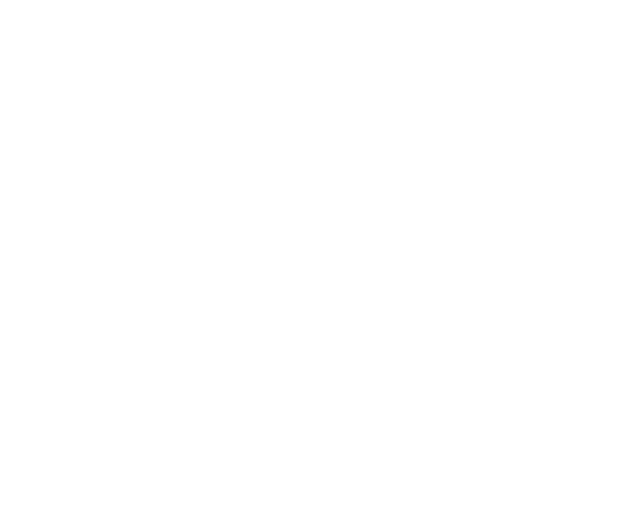
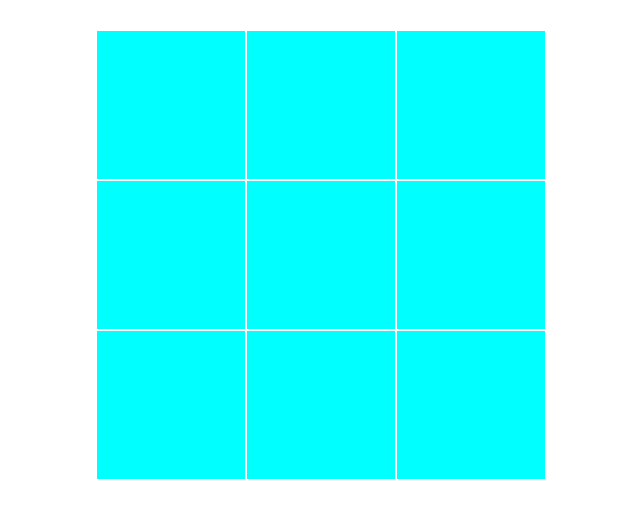
Before and after one commit to TheCoderFish/tic-tac-toe-ts, a plain HTML site: page index.html in a window 1280 px wide. Shown: the whole page, without its empty margins (319-959 px from the left). Drawn offline with Linux system fonts and the light colour scheme.

Commit message:
board setup

```diff
--- a/game.js
+++ b/game.js
@@ -1,3 +1,26 @@
 "use strict";
-console.log('Hello World');
-var x = 6;
+var board = document.querySelector('.board');
+function createBox(i) {
+    var box = document.createElement('td');
+    box.classList.add('box');
+    box.setAttribute('id', i.toString());
+    box.addEventListener('click', clicked);
+    return box;
+}
+function createBoard() {
+    var table = document.createElement('table');
+    for (var i = 0; i < 3; i++) {
+        var row = document.createElement('tr');
+        row.classList.add('row');
+        for (var j = 0; j < 3; j++) {
+            row.appendChild(createBox(j + (i * 3)));
+        }
+        table.appendChild(row);
+    }
+    board.appendChild(table);
+}
+function clicked(e) {
+    var box = e.target;
+    console.log("" + box.id);
+}
+createBoard();
--- a/index.html
+++ b/index.html
@@ -8,6 +8,7 @@
     <link rel="stylesheet" href="styles.css">
 </head>
 <body>
+    <div class="board"></div>
     <script src="./game.js"></script>
 </body>
 </html>
--- a/styles.css
+++ b/styles.css
@@ -0,0 +1,28 @@
+* {
+    margin: 0;
+    padding: 0;
+    box-sizing: border-box;
+}
+
+.board {
+    background-color: aqua;
+    width: 450px;
+    height: 450px;
+    position: absolute;
+    margin-left: auto;
+    margin-right: auto;
+    top: 30px;
+    left: 0;
+    right: 0;
+}
+
+table {
+    border-collapse: collapse;
+}
+
+.box {
+    border: 1px solid white;
+    display: inline-block;
+    width: 150px;
+    height: 150px;
+}
```
Also changed, not shown: game.ts (+29 -2 lines).
